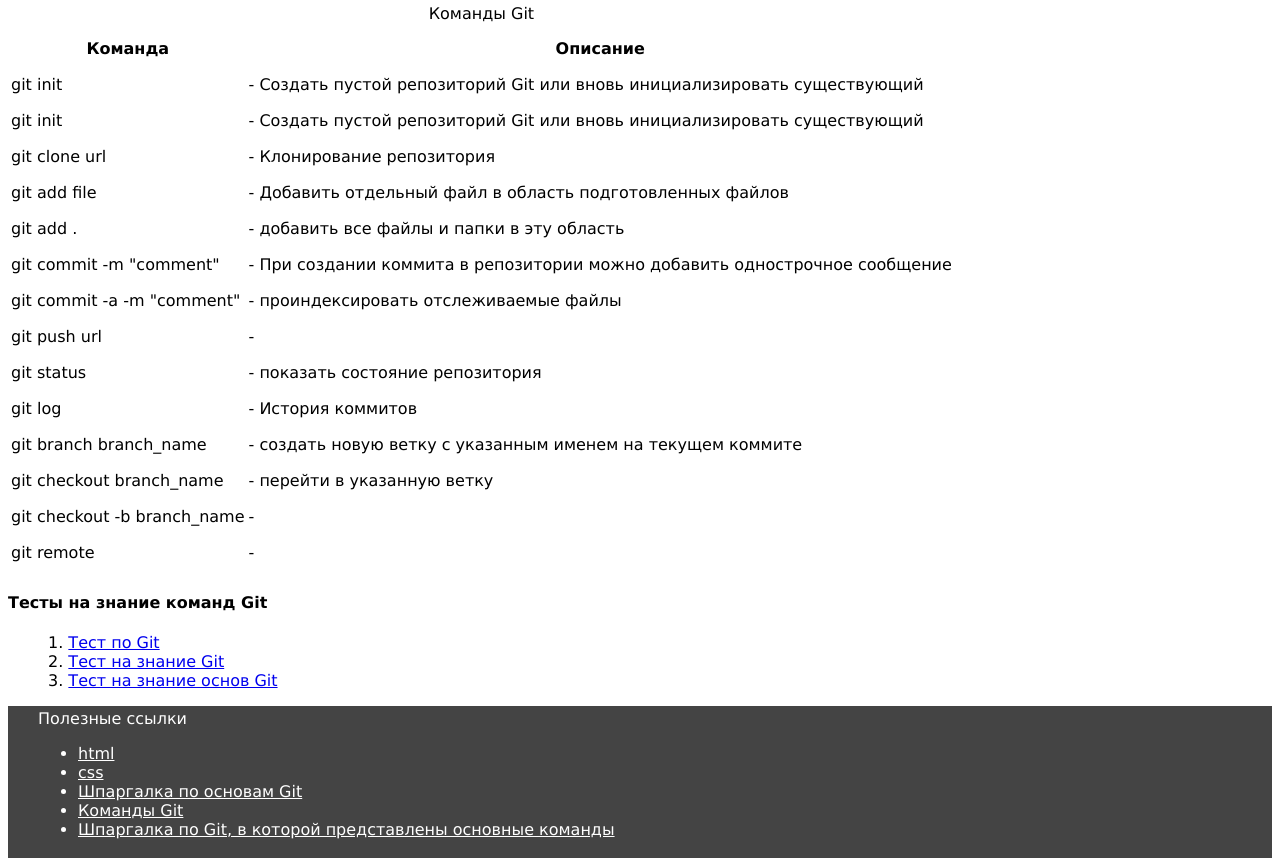
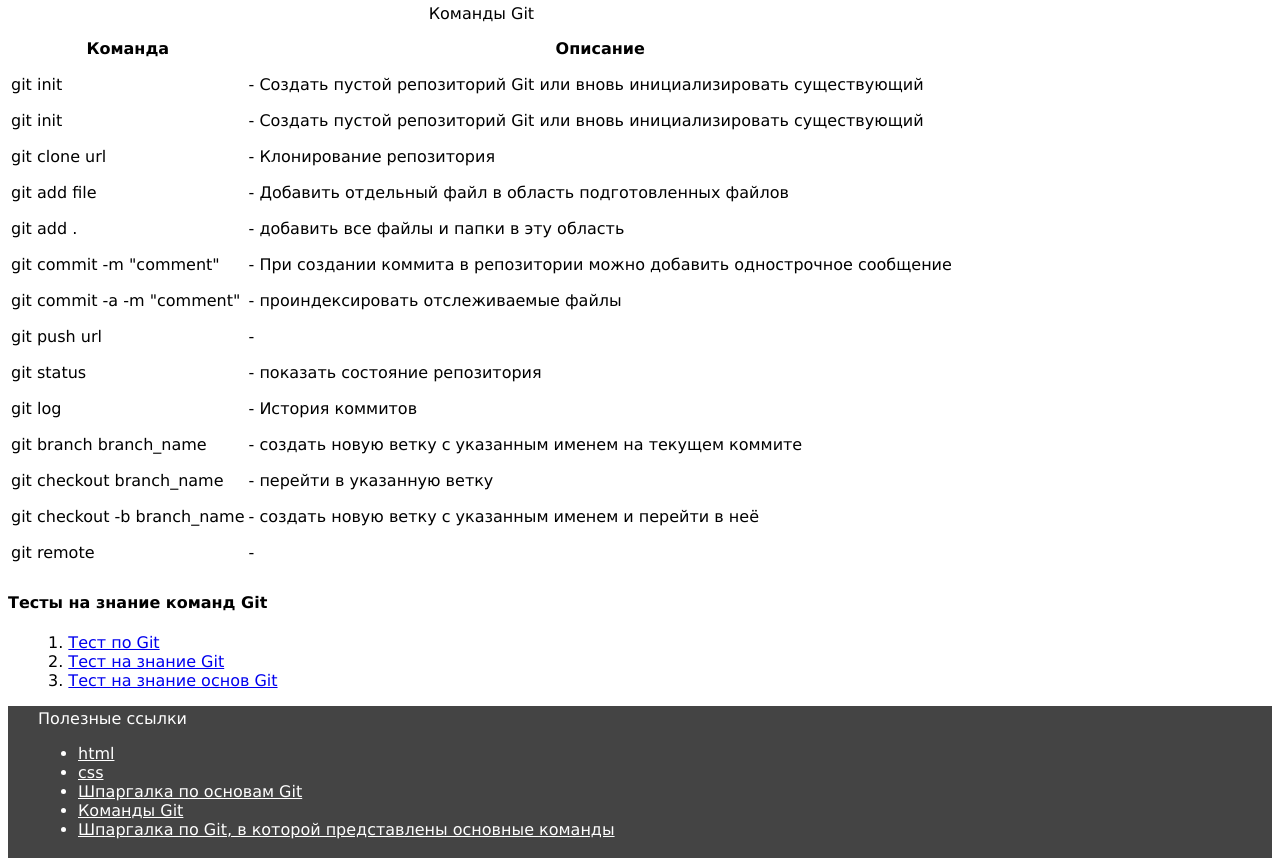
Before and after one commit to BigFuntic/Hohma, a plain HTML site: page GitCheatSheet-main/GitCheatSheet-main/index.html in a window 1280 px wide. Shown: the part 70-936 px from the top of the page. Drawn offline with Linux system fonts and the light colour scheme.

Commit message:
git checkout -b

```diff
--- a/GitCheatSheet-main/GitCheatSheet-main/index.html
+++ b/GitCheatSheet-main/GitCheatSheet-main/index.html
@@ -71,7 +71,7 @@
                 </tr>
                 <tr>
                     <td>git checkout -b branch_name</td>
-                    <td>-</td>
+                    <td>- создать новую ветку с указанным именем и перейти в неё</td>
                 </tr>
                 <tr>
                     <td>git remote</td>
```
